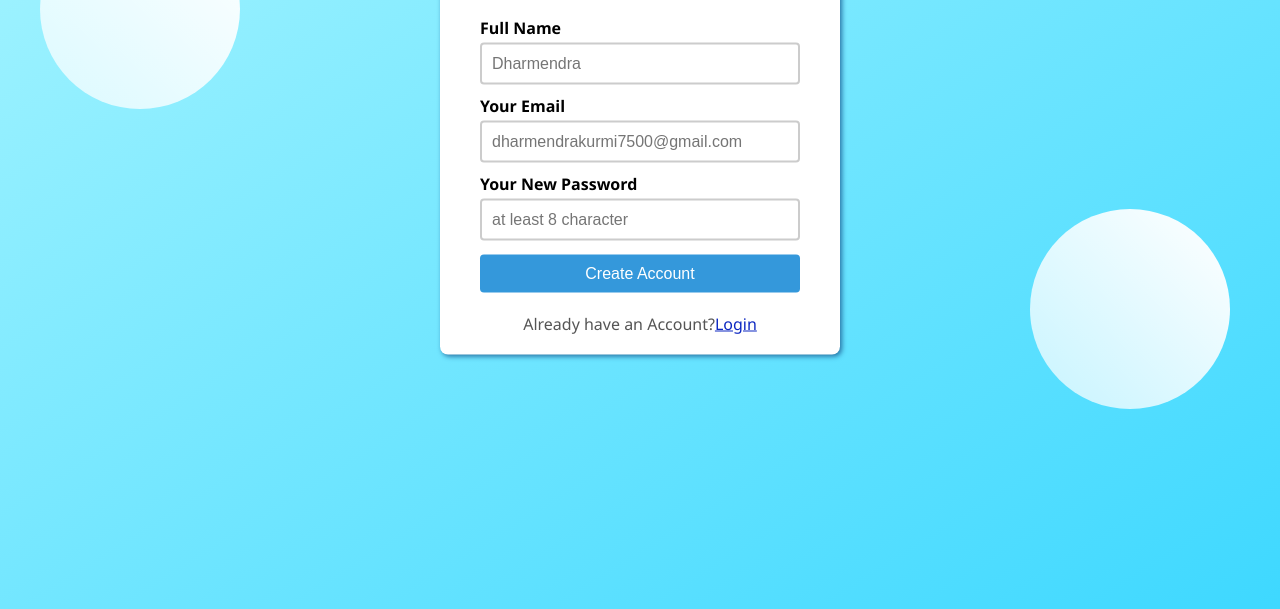
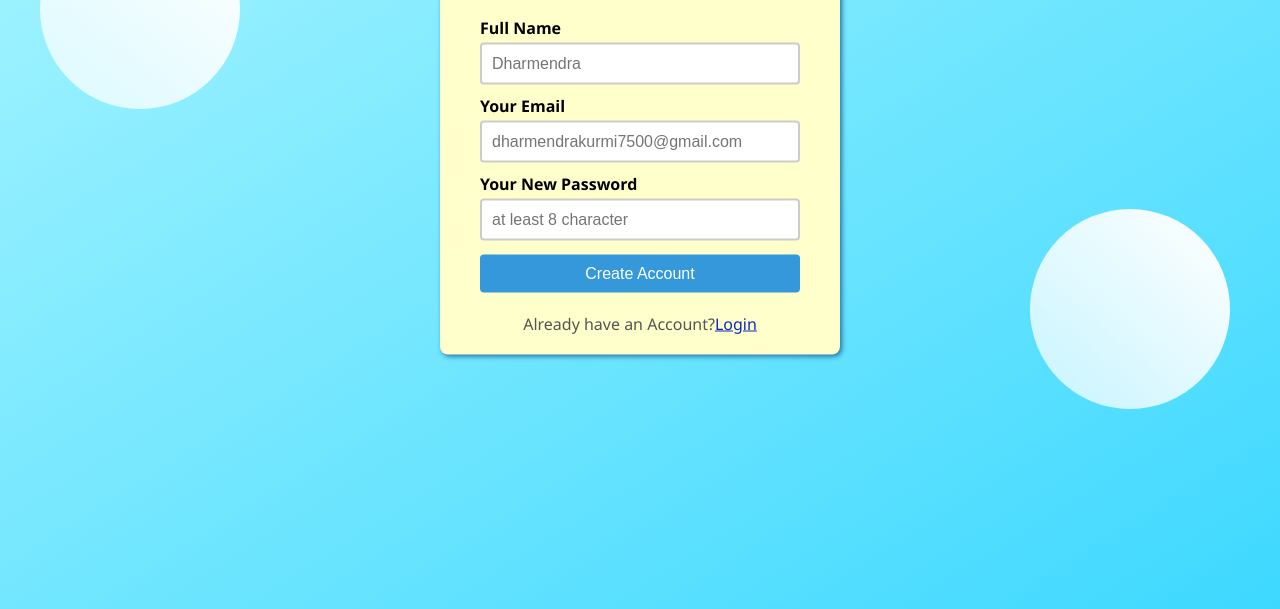
Before and after one commit to dharmendra7500/miniproject-signup-page, a plain HTML site: page index.html in a window 1280 px wide. Shown: the part 191-800 px from the top of the page. Drawn offline with Linux system fonts and the light colour scheme.

Commit message:
added miniproject

```diff
--- a/style.css
+++ b/style.css
@@ -20,9 +20,10 @@ body{
     top: 40%;
     transform: translateY(-50%);
     padding: 20px 40px;
-    background-color: white;
+    background-color:#ffffcc;
     border-radius: 8px;
     box-shadow: 2px 2px 5px #2773a5;
+    z-index: 2;
   }
   .signup-header h1 {
     font-size: 2.5rem;
```
